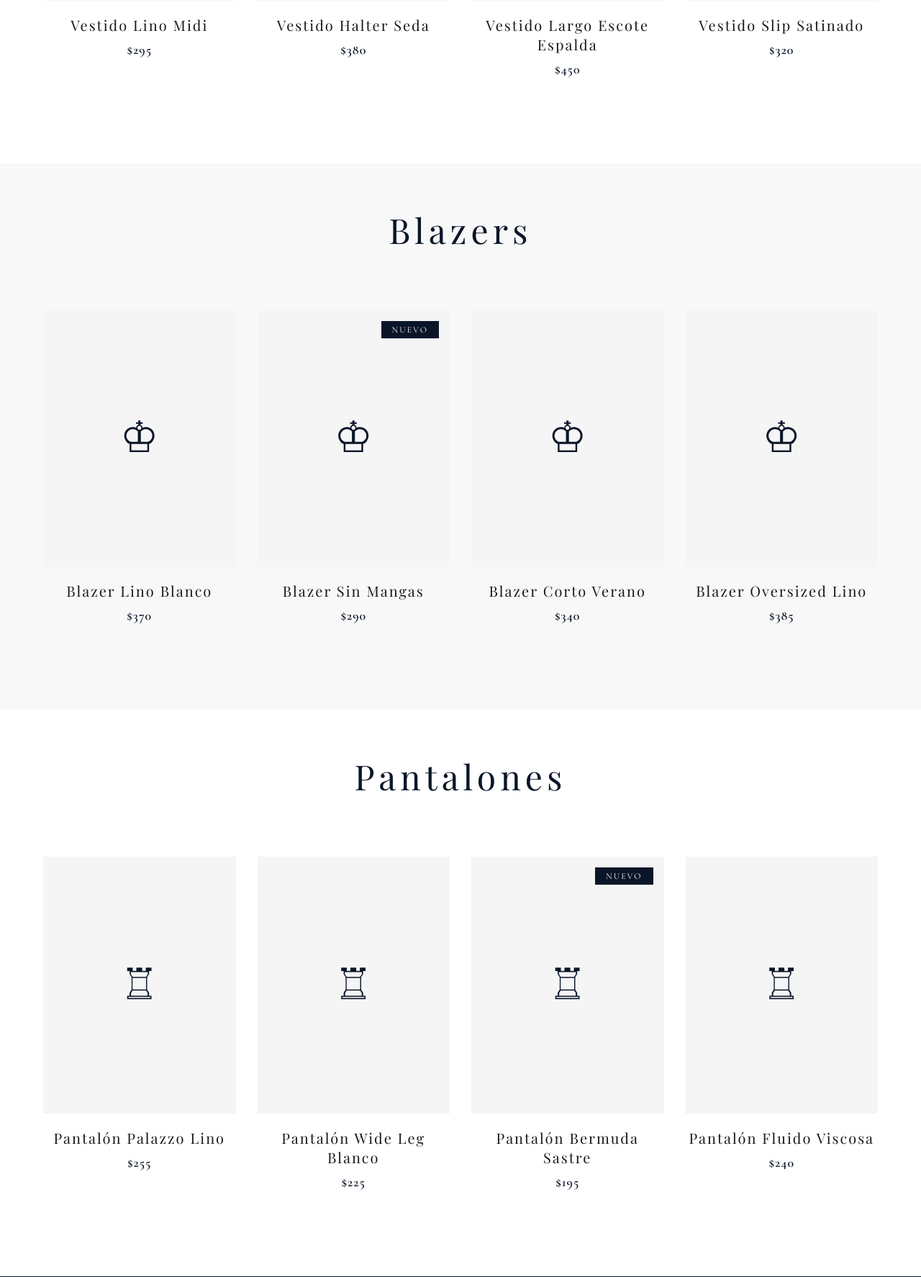
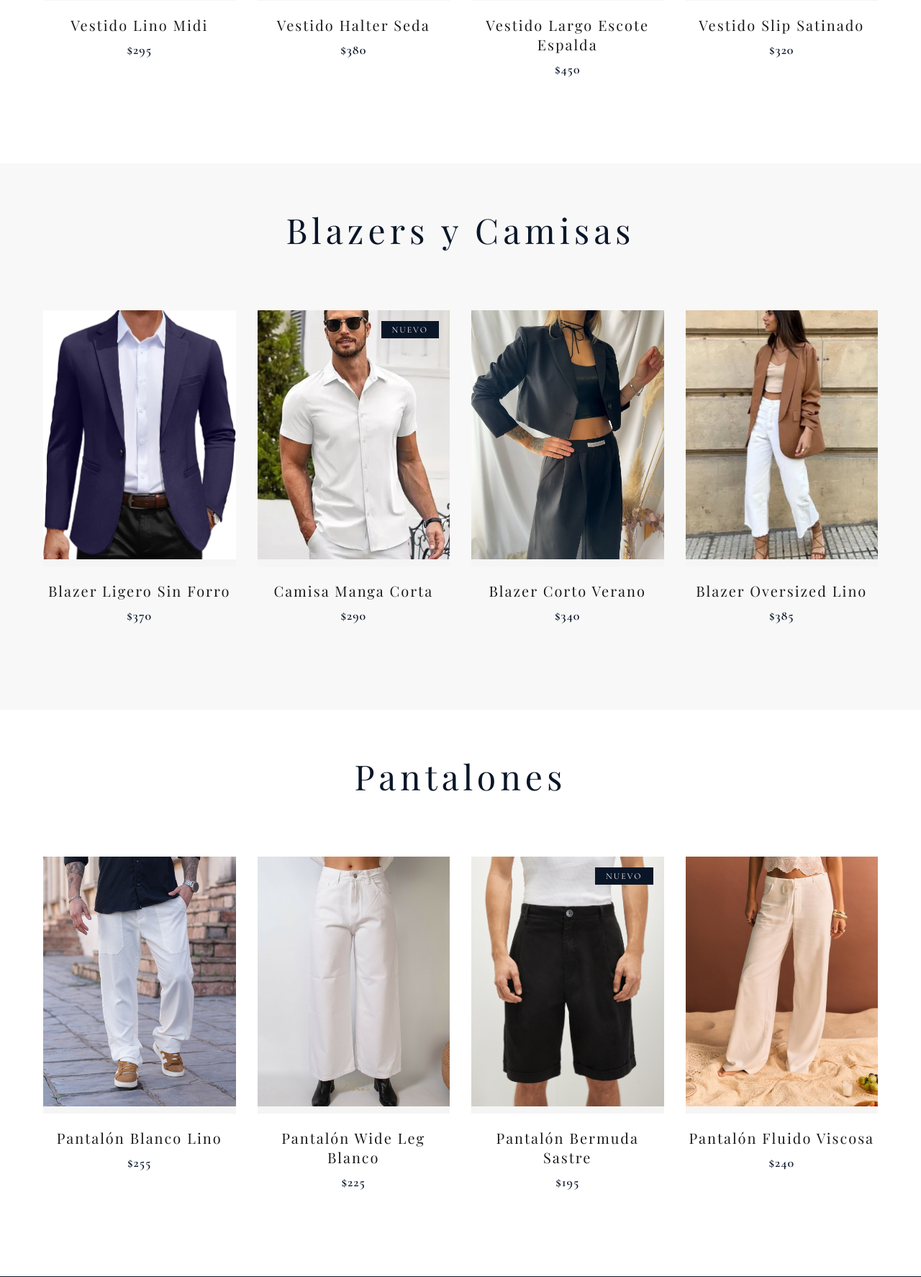
Before and after one commit to SifonFelipe/escuela-jaque, a Python web app: template templates/summer_collection.html in a window 1280 px wide. Shown: the part 1589-3363 px from the top of the page at 72% size. Run offline with Jinja, Linux system fonts and the light colour scheme; the template is opened without the code that fills it, so the values that code supplies are empty; some web fonts are replaced.

Commit message:
Summer collection finalizada.

```diff
--- a/templates/summer_collection.html
+++ b/templates/summer_collection.html
@@ -94,34 +94,40 @@
 </section>
 
 <section class="product-section" style="background-color: #f8f8f8;">
-    <h2 class="section-title">Blazers</h2>
+    <h2 class="section-title">Blazers y Camisas</h2>
     <div class="product-grid">
         <div class="product-card">
-            <div class="product-image">♔</div>
+            <div class="product-image">
+                <img src="./static/images/verano/blazer_ligero_sin_forro.jpg" class="product-image">
+            </div>
             <div class="product-info">
-                <div class="product-name">Blazer Lino Blanco</div>
+                <div class="product-name">Blazer Ligero Sin Forro</div>
                 <div class="product-price">$370</div>
             </div>
         </div>
         <div class="product-card">
             <div class="product-image">
-                ♔
+                <img src="./static/images/verano/camisa_manga_corta.webp" class="product-image">
                 <div class="product-badge">Nuevo</div>
             </div>
             <div class="product-info">
-                <div class="product-name">Blazer Sin Mangas</div>
+                <div class="product-name">Camisa Manga Corta</div>
                 <div class="product-price">$290</div>
             </div>
         </div>
         <div class="product-card">
-            <div class="product-image">♔</div>
+            <div class="product-image">
+                <img src="./static/images/verano/blazer_corto_verano.jpg" class="product-image">
+            </div>
             <div class="product-info">
                 <div class="product-name">Blazer Corto Verano</div>
                 <div class="product-price">$340</div>
             </div>
         </div>
         <div class="product-card">
-            <div class="product-image">♔</div>
+            <div class="product-image">
+                <img src="./static/images/verano/blazer_oversized_lino.webp" class="product-image">
+            </div>
             <div class="product-info">
                 <div class="product-name">Blazer Oversized Lino</div>
                 <div class="product-price">$385</div>
@@ -134,14 +140,18 @@
     <h2 class="section-title">Pantalones</h2>
     <div class="product-grid">
         <div class="product-card">
-            <div class="product-image">♖</div>
+            <div class="product-image">
+                <img src="./static/images/verano/pantalon_blanco_lino.jpg" class="product-image">
+            </div>
             <div class="product-info">
-                <div class="product-name">Pantalón Palazzo Lino</div>
+                <div class="product-name">Pantalón Blanco Lino</div>
                 <div class="product-price">$255</div>
             </div>
         </div>
         <div class="product-card">
-            <div class="product-image">♖</div>
+            <div class="product-image">
+                <img src="./static/images/verano/pantalon_wideleg_blanco.jpg" class="product-image">
+            </div>
             <div class="product-info">
                 <div class="product-name">Pantalón Wide Leg Blanco</div>
                 <div class="product-price">$225</div>
@@ -149,7 +159,7 @@
         </div>
         <div class="product-card">
             <div class="product-image">
-                ♖
+                <img src="./static/images/verano/bermuda_sastre.png" class="product-image">
                 <div class="product-badge">Nuevo</div>
             </div>
             <div class="product-info">
@@ -158,7 +168,9 @@
             </div>
         </div>
         <div class="product-card">
-            <div class="product-image">♖</div>
+            <div class="product-image">
+                <img src="./static/images/verano/pantalon_fluido_viscosa.jpg" class="product-image">
+            </div>
             <div class="product-info">
                 <div class="product-name">Pantalón Fluido Viscosa</div>
                 <div class="product-price">$240</div>
```
Also changed, not shown: summer_collection.html (+24 -12 lines), static/images/verano/bermuda_sastre.png (added), static/images/verano/blazer_corto_verano.jpg (added), static/images/verano/blazer_oversized_lino.webp (added), static/images/verano/pantalon_fluido_viscosa.jpg (added), static/images/verano/pantalon_wideleg_blanco.jpg (added).
